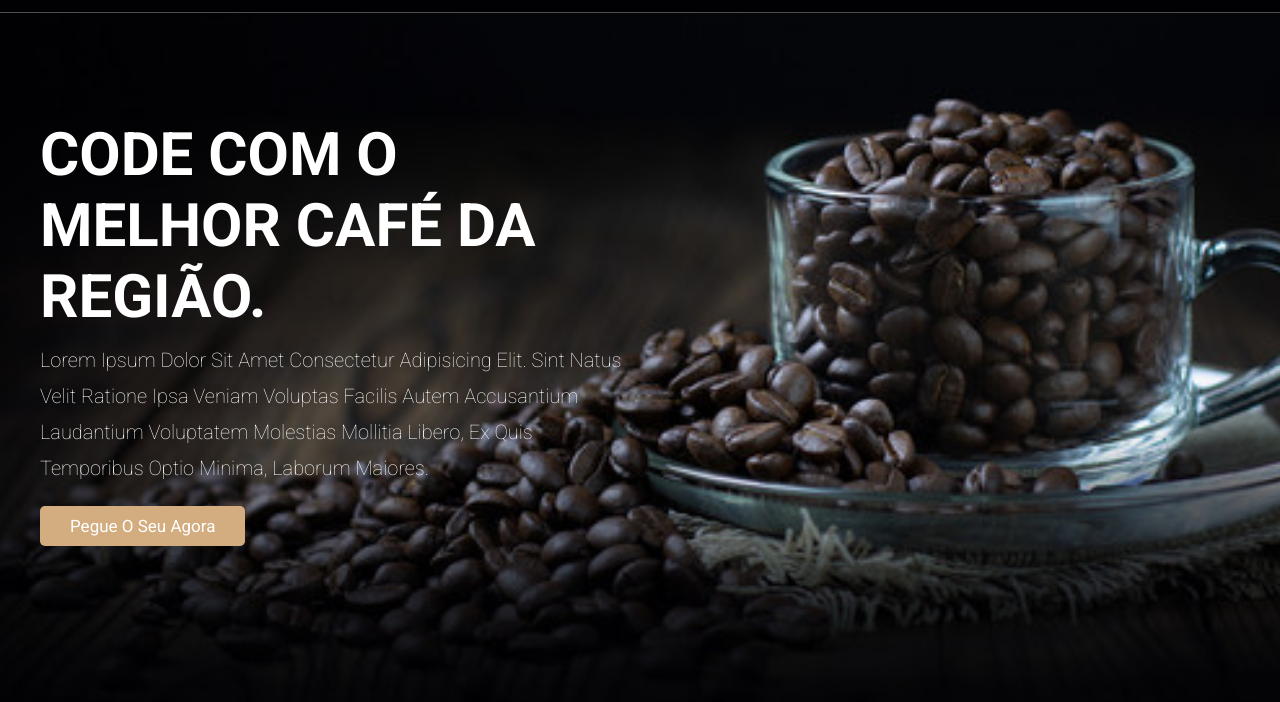
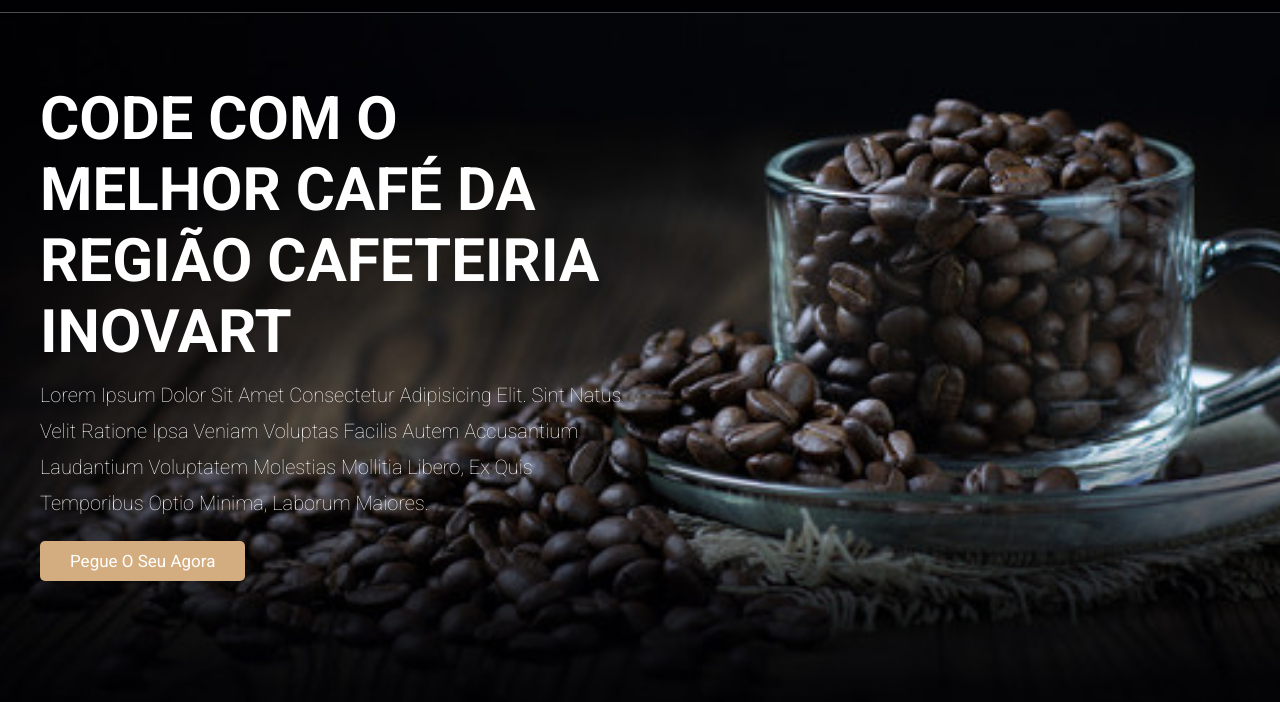
Before and after one commit to Gustavo01010001/coffe, a website: page index.html in a window 1280 px wide. Shown: the part 98-800 px from the top of the page. Drawn offline with Linux system fonts and the light colour scheme.

Commit message:
finalizado a parte visual

```diff
--- a/index.html
+++ b/index.html
@@ -36,7 +36,7 @@
     <div class="home-container">
         <section id="home">
             <div class="content">
-            <h3>CODE COM O MELHOR CAFÉ DA REGIÃO.</h3>
+            <h3>CODE COM O MELHOR CAFÉ DA REGIÃO CAFETEIRIA INOVART</h3>
                 <p>Lorem ipsum dolor sit amet consectetur adipisicing elit. Sint natus velit ratione ipsa veniam voluptas facilis autem accusantium laudantium voluptatem molestias mollitia libero, ex quis temporibus optio minima, laborum maiores.</p>
                 <a href="#" class="btn">Pegue o seu Agora</a>
             </div>
```
